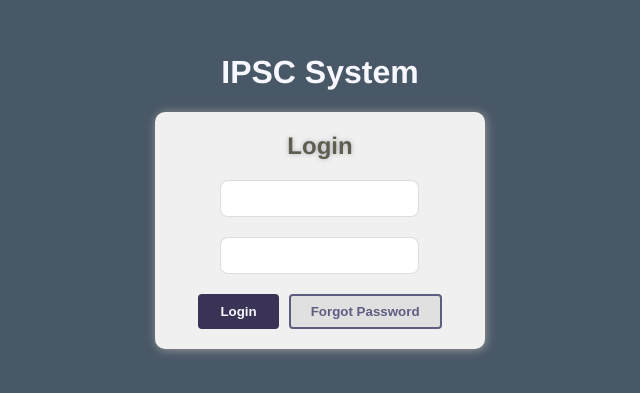
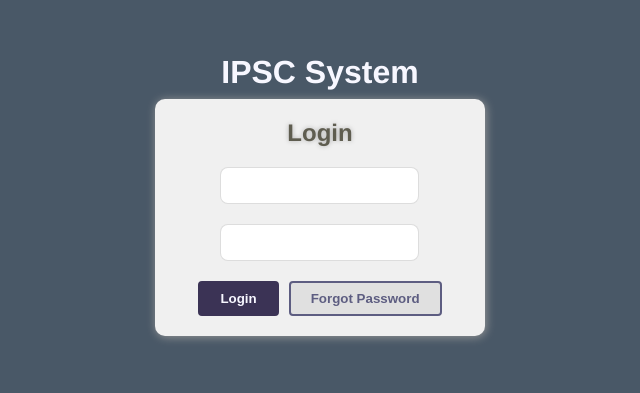
Before and after one commit to ben39053372/ipsc, a Vue app: page /login in a window 1280 px wide. Shown: the part 205-598 px from the top of the page, without its empty margins (320-960 px from the left). Built offline with nearby package versions, Linux system fonts and the light colour scheme.

Commit message:
revamp: move App css to global css

```diff
--- a/src/App.vue
+++ b/src/App.vue
@@ -10,18 +10,3 @@
     components: {},
   });
 </script>
-
-<style>
-  #app {
-    min-height: 100vh;
-    max-width: 100vw;
-    background: var(--bg-color);
-    display: flex;
-    flex-wrap: wrap;
-    justify-content: center;
-    align-items: center;
-    font-family: Avenir, Helvetica, Arial, sans-serif;
-    -webkit-font-smoothing: antialiased;
-    -moz-osx-font-smoothing: grayscale;
-  }
-</style>
--- a/src/styles/global.css
+++ b/src/styles/global.css
@@ -7,6 +7,28 @@ body {
   color: var(--text-color);
   max-width: 100vw;
   overflow: auto;
+}
+
+#app {
+  min-height: 100vh;
+  max-width: 100vw;
+  background: var(--bg-color);
+  display: flex;
+  flex-wrap: wrap;
+  justify-content: center;
+  align-items: center;
+  font-family: Avenir, Helvetica, Arial, sans-serif;
+  -webkit-font-smoothing: antialiased;
+  -moz-osx-font-smoothing: grayscale;
+}
+
+h1,
+h2,
+h3,
+h4,
+h5,
+h6 {
+  margin: 8px
 }
 
 h1 {
```
